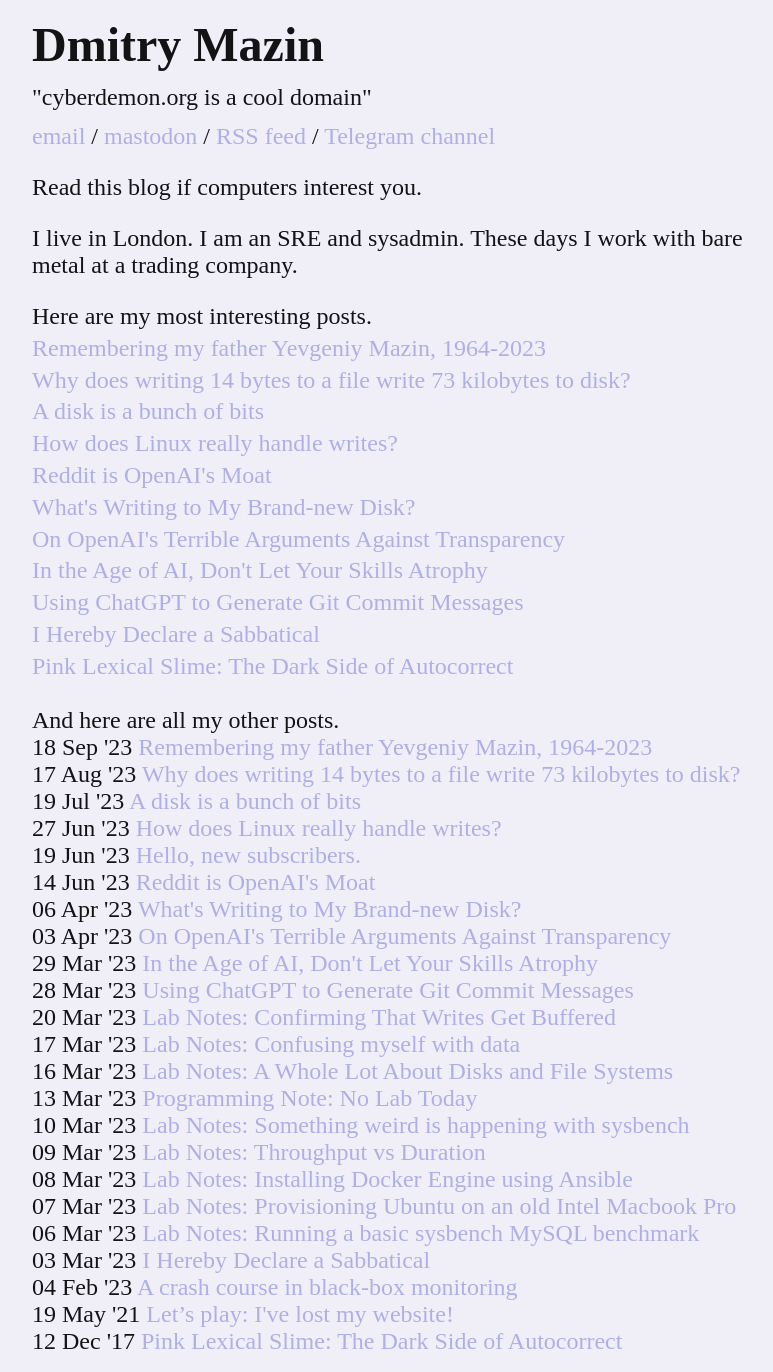
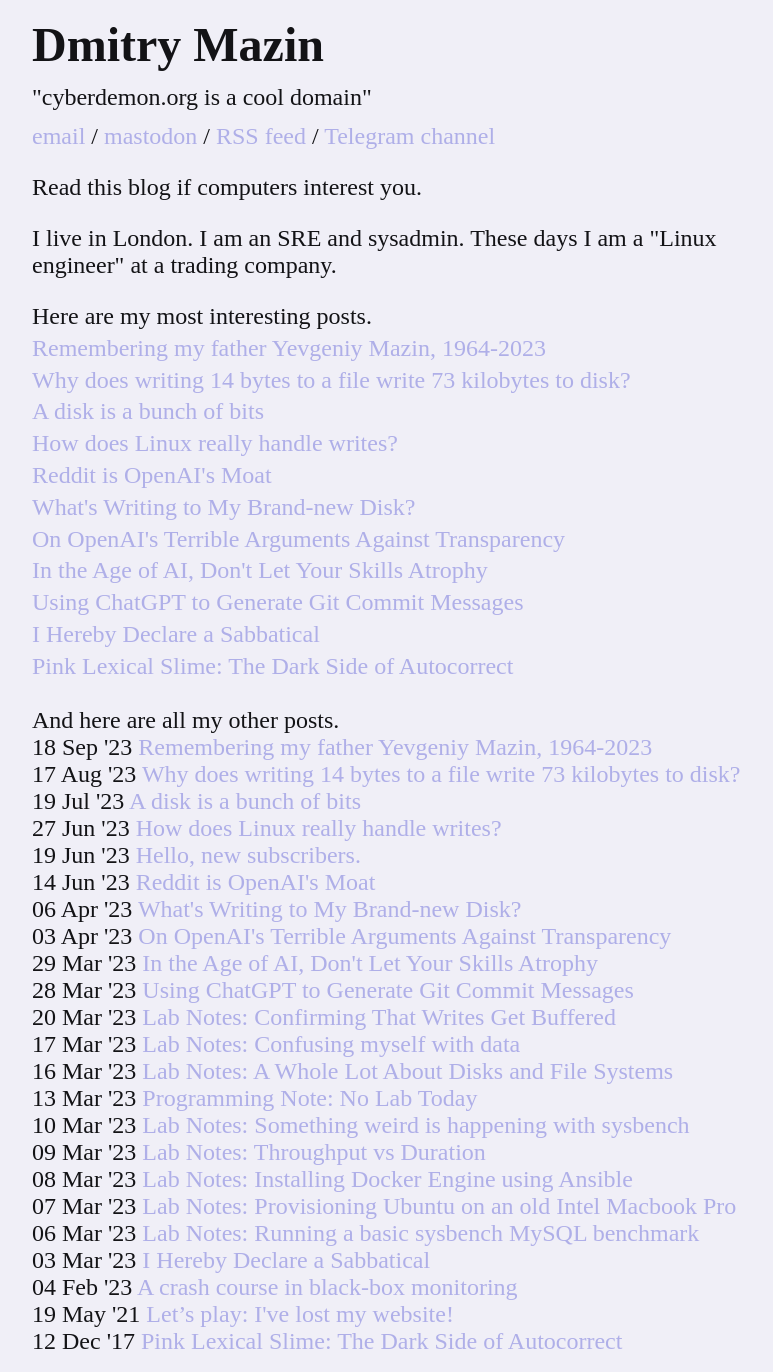
Before and after one commit to dmazin/dmazin.github.io, a Jekyll site: the page built from index.html, in a window 1280 px wide. Shown: the whole page, without its empty margins (248-1021 px from the left). Built offline with Jekyll 4.4.1, drawn with Linux system fonts in a browser that asks for light colours.

Commit message:
Update index.html

```diff
--- a/index.html
+++ b/index.html
@@ -52,7 +52,7 @@
     </p>
     <p>Read this blog if computers interest you.</p>
     <p>
-      I live in London. I am an SRE and sysadmin. These days I work with bare metal at a trading company.
+      I live in London. I am an SRE and sysadmin. These days I am a "Linux engineer" at a trading company.
     </p>
     <div style="margin-top: 5px">
       Here are my most interesting posts.
```
